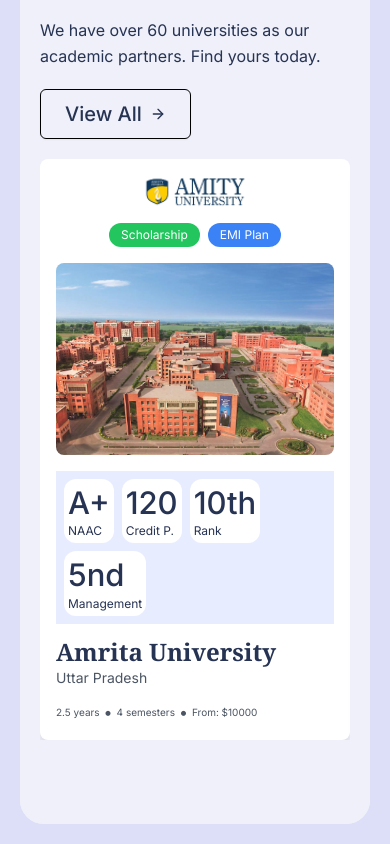
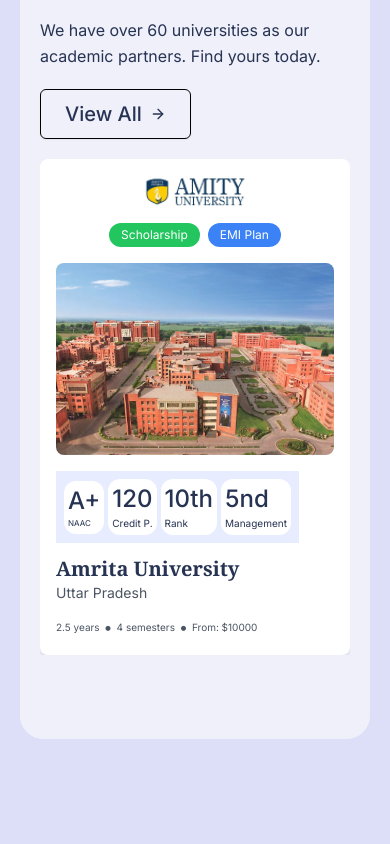
Before and after one commit to yeldynov/edu-verticals, a Next.js app: page / in a window 390 px wide. Shown: the part 1254-2098 px from the top of the page. After the commit the page ends 2013 px from the top, so only its background shows below. Built offline with nearby package versions, Linux system fonts and the light colour scheme; a web font is replaced by a local one.

Commit message:
fixing partners height

```diff
--- a/src/components/Partners.tsx
+++ b/src/components/Partners.tsx
@@ -134,27 +134,29 @@
                   />
                 </div>
                 <div className='mt-4'>
-                  <div className='flex flex-wrap w-fit items-center gap-2 bg-[#E7EDFF] p-2'>
+                  <div className='flex flex-wrap w-fit items-center gap-1 bg-[#E7EDFF] p-2'>
                     <div className='flex flex-col bg-white rounded-xl p-1'>
-                      <h4>{partner.naac}</h4>
-                      <p className='text-xs'>NAAC</p>
+                      <h4 className='text-2xl lg:text-3xl'>{partner.naac}</h4>
+                      <p className='text-[8px] lg:text-xs'>NAAC</p>
                     </div>
                     <div className='flex flex-col bg-white rounded-xl p-1'>
-                      <h4>{partner.credit}</h4>
-                      <p className='text-xs'>Credit P.</p>
+                      <h4 className='text-2xl lg:text-3xl'>{partner.credit}</h4>
+                      <p className='text-[10px] lg:text-xs'>Credit P.</p>
                     </div>
                     <div className='flex flex-col bg-white rounded-xl p-1'>
-                      <h4>{partner.rank}th</h4>
-                      <p className='text-xs'>Rank</p>
+                      <h4 className='text-2xl lg:text-3xl'>{partner.rank}th</h4>
+                      <p className='text-[10px] lg:text-xs'>Rank</p>
                     </div>
                     <div className='flex flex-col bg-white rounded-xl p-1'>
-                      <h4>{partner.managementRank}nd</h4>
-                      <p className='text-xs'>Management</p>
+                      <h4 className='text-2xl lg:text-3xl'>
+                        {partner.managementRank}nd
+                      </h4>
+                      <p className='text-[10px] lg:text-xs'>Management</p>
                     </div>
                   </div>
 
                   <div className='flex flex-col py-3'>
-                    <h3 className='text-2xl lg:text-3xl font-serif font-semibold'>
+                    <h3 className='text-xl lg:text-3xl font-serif font-semibold'>
                       {partner.name}
                     </h3>
                     <p className='text-gray-600 text-sm'>{partner.city}</p>
```
